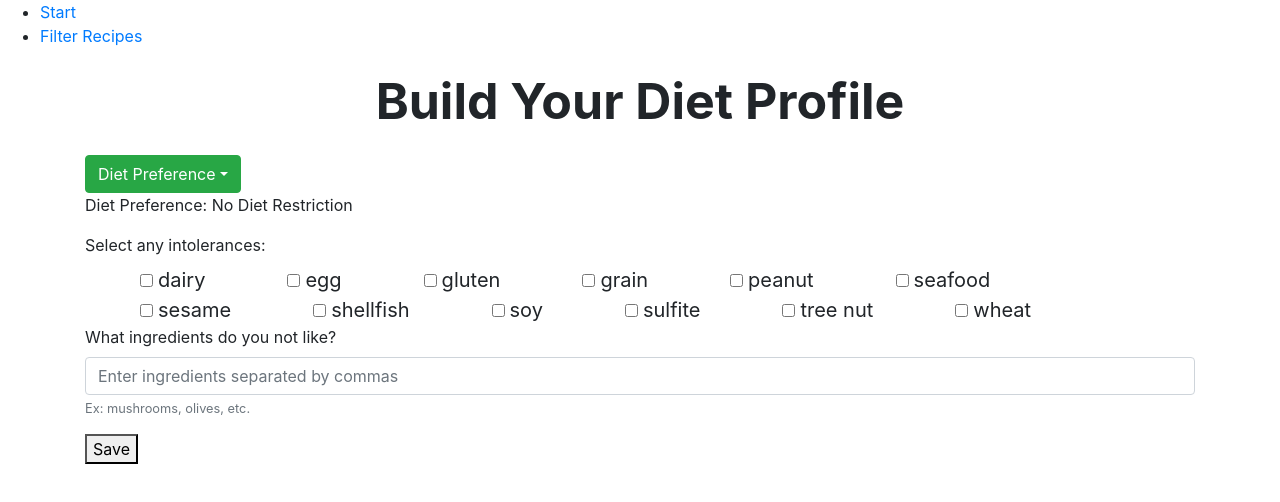
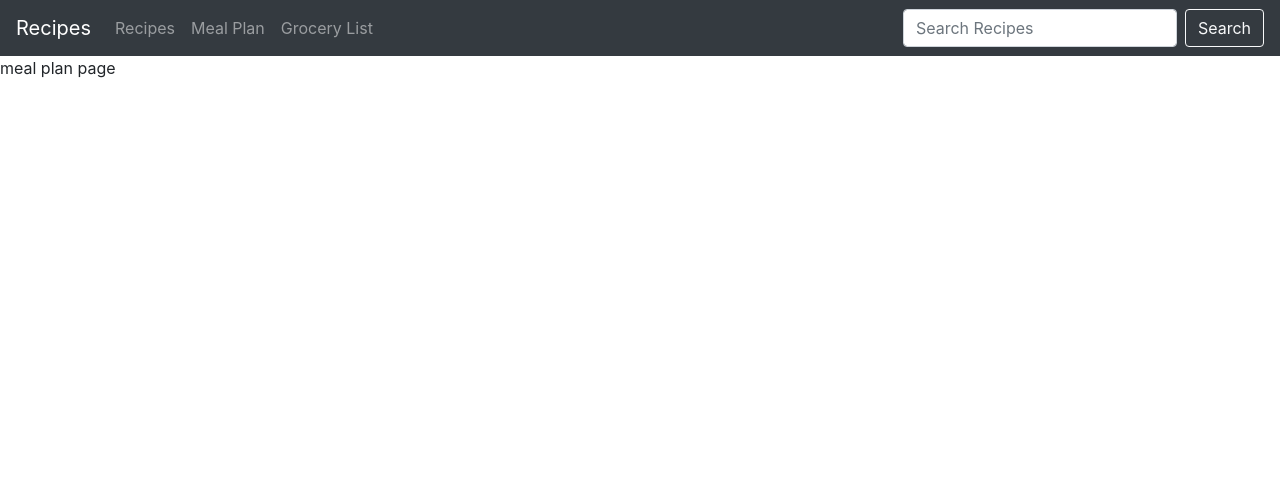
Before and after one commit to melayna-and-israel/when-you-get-tired-of-tostadas, a React (Create React App) app: page /mealplan in a window 1280 px wide. Shown: the top 502 px of the page. Built offline with nearby package versions, Linux system fonts and the light colour scheme; no server answers; the HTML template or start-up script is replaced by a standard one.

Commit message:
added navbar

```diff
--- a/src/App.tsx
+++ b/src/App.tsx
@@ -10,6 +10,8 @@ import FoodStore from './Stores/FoodStore';
 
 import Main from './Components/Main/Main';
 import Recipes from './Components/Recipes/Page/Page'
+import Header from './Components/Header/Header'
+import MealPlan from './Components/MealPlan/Page/Page'
 
 class App extends React.Component{
     store: FoodStore;
@@ -21,22 +23,13 @@ class App extends React.Component{
     render(){
         return (
             <Router>
-                <div>
-                    <nav>
-                        <ul>
-                            <li>
-                                <Link to="/"> Start</Link>
-                            </li>
-                            <li>
-                            <Link to="/recipes"> Filter Recipes</Link>
-                            </li>
-                        </ul>
-                    </nav>
-                </div>
-
+                <Header foodStore={this.store}></Header>
                 <Switch>
                     <Route path="/recipes">
                         <Recipes foodStore = {this.store}/>
+                    </Route>
+                    <Route path="/mealplan">
+                        <MealPlan></MealPlan>
                     </Route>
 
                     {/* Pass the store as a prop to the main page */}
--- /dev/null
+++ b/src/Components/Header/Header.tsx
@@ -0,0 +1,60 @@
+import React from 'react'
+import { Button, Form, FormControl, Nav, Navbar} from 'react-bootstrap';
+import FoodStore from '../../Stores/FoodStore';
+
+type Props = {
+    foodStore : FoodStore
+}
+
+type State ={
+    searchFor: string
+}
+
+class Header extends React.Component<Props, State>{
+    foodStore: FoodStore;
+
+    constructor(props: Props){
+        super(props);
+        this.foodStore = this.props.foodStore;
+        this.search = this.search.bind(this);
+        this.updateSearchSelect = this.updateSearchSelect.bind(this);
+        this.state = {
+            searchFor: ""
+        };
+        this.setState(this.state);
+    }
+
+    search(){
+        this.foodStore.updateParams(this.state.searchFor);
+        this.foodStore.clearQuery();
+
+    }
+
+    updateSearchSelect(event: any){
+        this.setState({
+            searchFor: event.target.value
+        });
+    }
+
+    render(){
+        return (
+            <Navbar bg="dark" expand="lg" sticky="top" variant="dark">
+                <Navbar.Brand href="#home">Recipes</Navbar.Brand>
+                <Navbar.Toggle aria-controls="basic-navbar-nav" />
+                <Navbar.Collapse id="basic-navbar-nav">
+                    <Nav className="mr-auto">
+                    <Nav.Link href="/recipes">Recipes</Nav.Link>
+                    <Nav.Link href="#link">Meal Plan</Nav.Link>
+                    <Nav.Link href="#link">Grocery List</Nav.Link>
+                    </Nav>
+                    <Form inline>
+                        <FormControl type="text" placeholder="Search Recipes" className="mr-sm-2" onChange={this.updateSearchSelect}/>
+                        <Button variant="outline-light" onClick={this.search} href="/recipes">Search</Button>
+                    </Form>
+                </Navbar.Collapse>
+            </Navbar>
+        )
+    }
+}
+
+export default Header;
--- /dev/null
+++ b/src/Components/MealPlan/Page/Page.tsx
@@ -0,0 +1,13 @@
+import React from 'react';
+
+class Page extends React.Component{
+    render(){
+        return (
+            <p>meal plan page</p>
+        )
+
+    }
+
+}
+
+export default Page;
--- a/src/Stores/FoodStore.ts
+++ b/src/Stores/FoodStore.ts
@@ -8,6 +8,7 @@ class FoodStore{
 
     client: DefaultApi;
     @observable recipeQuery: ComplexSearch;
+    @observable params: string;
     @observable dietType:string;
     @observable intolerances:string[];
     @observable dislikes:string;
@@ -16,7 +17,8 @@ class FoodStore{
         this.client = new DefaultApi(new ApiClient());
         this.recipeQuery = {
             _number : 10,
-        }
+        };
+        this.params = "";
         this.dietType = "No Diet Restriction";
         this.intolerances = [];
         this.dislikes = "";
@@ -53,6 +55,16 @@ class FoodStore{
         this.addRecipeQuery("sortDirection", order);
     }
 
+    @action clearQuery(){
+        this.recipeQuery = {
+            _number : 10,
+        };
+    }
+
+    @action updateParams(selected: string){
+        this.params = selected;
+    }
+
     addRecipeQuery(k: string, v: any){
         this.recipeQuery[k] = v;
     }
```
Also changed, not shown: src/Components/Recipes/Page/Page.tsx (+15 -11 lines), 1 other file (tests, documents, lock files or other folders).
